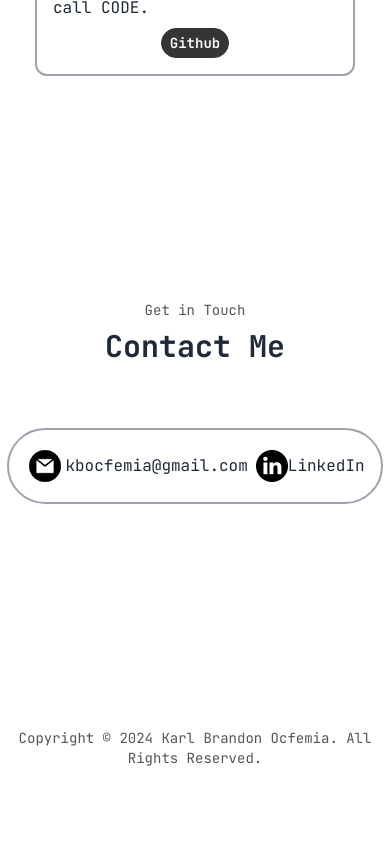
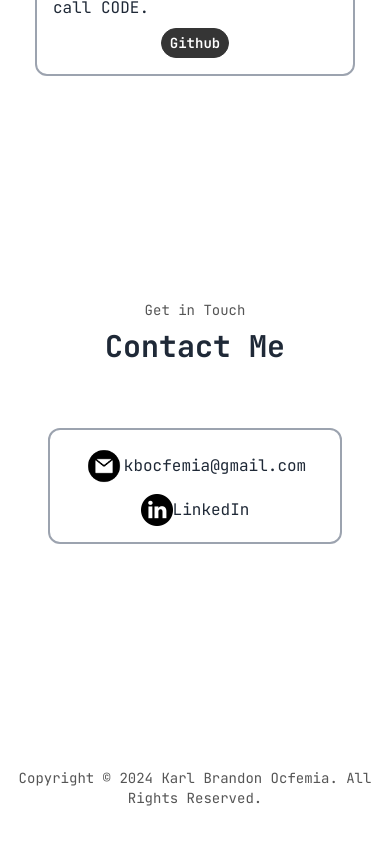
Before and after one commit to kb12233/ocfemia_portfolio_react, a React (Vite) app: page / in a window 390 px wide. Shown: the part 4156-5000 px from the top of the page. Before the commit the page ends 4964 px from the top, so only its background shows below. Built offline with nearby package versions, Linux system fonts and the light colour scheme.

Commit message:
Update contact.jsx

```diff
--- a/src/components/contact.jsx
+++ b/src/components/contact.jsx
@@ -4,21 +4,21 @@ function Contact() {
   return (
     <div id="contact" className="flex mb-56 items-center justify-center">
       {/* <!-- section title --> */}
-      <section className=" ">
+      <section>
         <div className="flex flex-col items-center justify-center gap-2 mb-16">
           <p className="text-sm text-custom_gray2">Get in Touch</p>
           <h1 className="font-bold text-3xl">Contact Me</h1>
         </div>
 
-        <div className="flex flex-wrap gap-2 items-center justify-center border-2 border-gray-400 rounded-full">
+        <div className="flex flex-wrap gap-2 items-center justify-center border-2 border-gray-400 mx-12 p-4 rounded-xl sm:rounded-full">
           {/* <!-- email --> */}
-          <div className="flex items-center justify-center mt-4 ml-4 mb-4">
+          <div className="flex items-center justify-center ">
             <img src="/ocfemia_portfolio_react/img/email.png" className="h-10"/>
             <a href="mailto:kbocfemia@gmail.com">kbocfemia@gmail.com</a>
           </div>
 
           {/* <!-- linkedin --> */}
-          <div className="flex items-center justify-center mt-4 mr-4 mb-4">
+          <div className="flex items-center justify-center ">
             <img src="/ocfemia_portfolio_react/img/linkedin copy.png" className="h-8"/>
             <a href="https://www.linkedin.com/in/karl-brandon-ocfemia/">LinkedIn</a>
           </div>
```
